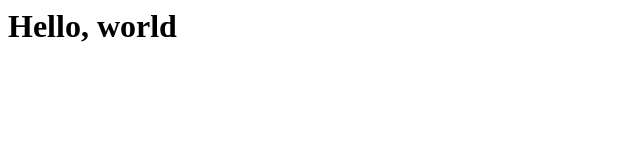
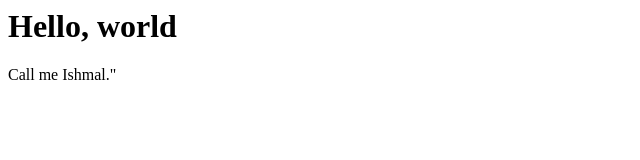
Before and after one commit to cliffordsnow/website, a plain HTML site: page index.html in a window 1280 px wide. Shown: the full height of the page, 0-640 px from the left. Drawn offline with Linux system fonts and the light colour scheme.

Commit message:
added line of text

```diff
--- a/index.html
+++ b/index.html
@@ -1 +1,2 @@
 <h1>Hello, world</h1>
+<p>Call me Ishmal."</p>
```
